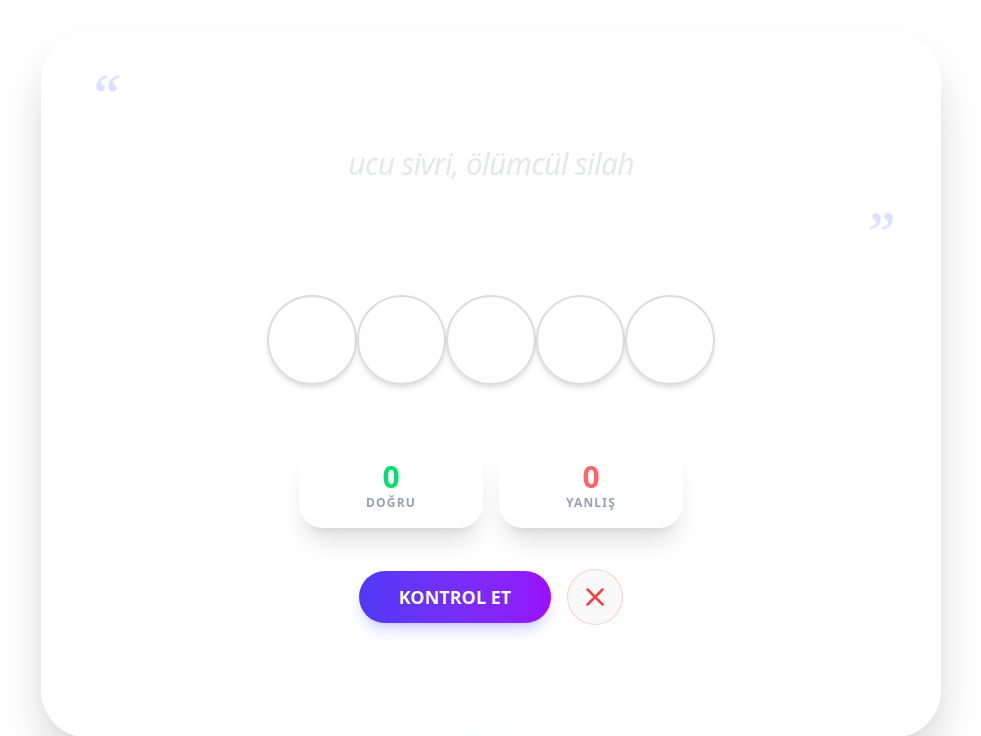
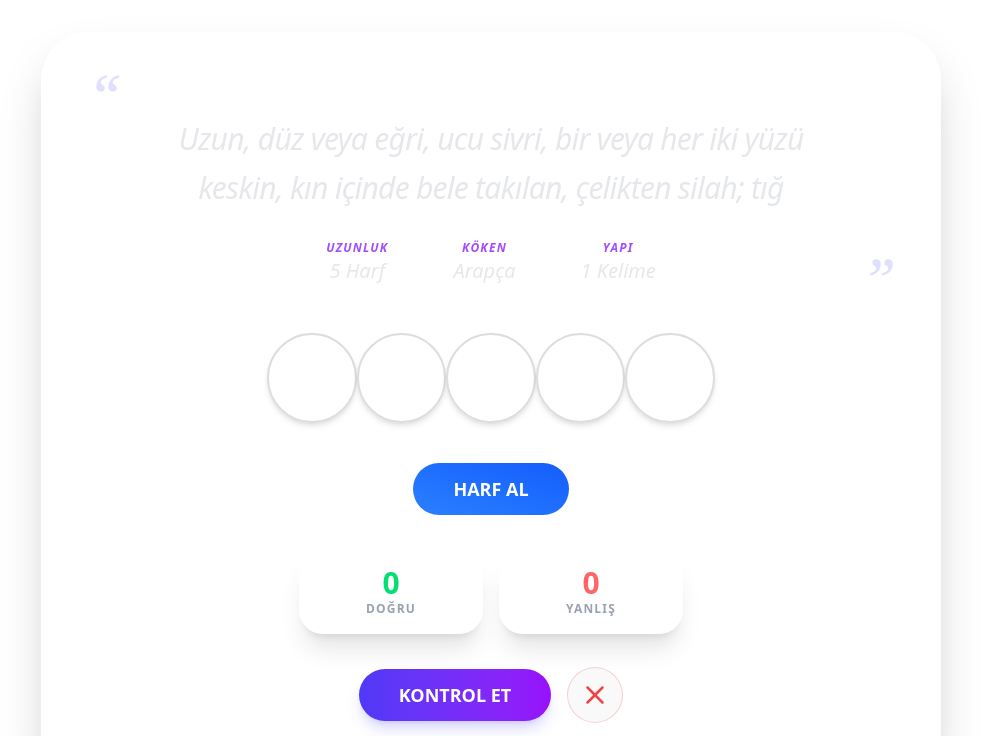
Before and after one commit to kaancaydin/kelimeOyunu, a React (Vite) app: page / in a window 1280 px wide. Shown: the top 736 px of the page, without its empty margins (149-1130 px from the left). Built offline with nearby package versions, Linux system fonts and the light colour scheme.

Commit message:
Added WordDescription component and styled it

```diff
--- a/public/kelimeler.json
+++ b/public/kelimeler.json
@@ -1,9 +1,9 @@
 {
     "kelimeler": [
         {
-            "aciklama": "ucu sivri, ölümcül silah",
-            "kelime": "kılıç",
-            "koken": "arapça",
+            "aciklama": "Uzun, düz veya eğri, ucu sivri, bir veya her iki yüzü keskin, kın içinde bele takılan, çelikten silah; tığ",
+            "kelime": "Kılıç",
+            "koken": "Arapça",
             "harfSayisi": 5,
             "kelimeSayisi": 1
         },
@@ -71,13 +71,6 @@
             "kelimeSayisi": 1
         },
         {
-            "aciklama": "Günün konusu olan, şimdiki, bugünkü",
-            "kelime": "Güncel",
-            "koken": "Türkçe",
-            "harfSayisi": 6,
-            "kelimeSayisi": 1
-        },
-        {
             "aciklama": "Genellikle dükkânlarda satıcıların önündeki uzun masa",
             "kelime": "Tezgah",
             "koken": "Farsça",
--- a/src/App.tsx
+++ b/src/App.tsx
@@ -7,6 +7,7 @@ import { CloseIcon } from "./components/CloseIcon";
 import { WordInput } from "./components/WordInput";
 import { GameOver } from "./components/GameOver";
 import { ScoreBoard } from "./components/ScoreBoard";
+import { WordDescription } from "./components/WordDescription";
 
 type Kelime = {
   aciklama: string;
@@ -90,16 +91,6 @@ function App() {
 
   return (
     <>
-      {kelimeler.map((item, index) => (
-        <ul className="hidden">
-          <li key={index}>
-            <b>{item.kelime}</b> - {item.aciklama} - Harf : {item.harfSayisi} -
-            Köken : {item.koken}
-            {/* <p>{item.kelime.split("")[0]}</p> */}
-          </li>
-        </ul>
-      ))}
-
       {gameEnd ? (
         <GameOver
           onRestart={RestartTheGame}
@@ -108,23 +99,11 @@ function App() {
         />
       ) : (
         <div
-          className="p-8 rounded-[3rem] flex flex-col justify-center items-center gap-8
+          className="p-8 rounded-[3rem] flex flex-col justify-center items-center gap-6
              bg-white/5 backdrop-blur-md border border-white/10
              w-[90vw] max-w-225 min-h-150 shadow-2xl transition-all duration-300 mx-auto"
         >
-          <div className="relative w-full px-10 py-6 text-center italic text-gray-200">
-            <span className="absolute top-0 left-4 text-6xl text-indigo-500/20 font-serif">
-              “
-            </span>
-            <div className="w-full flex items-center justify-center px-6 min-h-37.5">
-              <p className="text-3xl font-medium leading-relaxed tracking-tight text-center italic text-gray-200 wrap-break-word">
-                {aktifKelime.aciklama}
-              </p>
-            </div>
-            <span className="absolute bottom-0 right-4 text-6xl text-indigo-500/20 font-serif">
-              ”
-            </span>
-          </div>
+          <WordDescription aktifKelime={aktifKelime} />
           <WordInput
             key={`${currentIndex}-${gameEnd}`}
             setHarfler={setHarfler}
@@ -132,7 +111,10 @@ function App() {
             inputRefs={inputRefs}
             onEnter={kontrolEt}
           />
-
+          <button className="uppercase px-10 py-3 rounded-full font-extrabold cursor-pointer text-lg
+          bg-linear-to-bl from-blue-600 to-blue-500 text-white">
+            Harf Al
+          </button>
           <div className="w-full flex justify-center py-2 border-y border-white/5">
             <ScoreBoard score={score} />
           </div>
@@ -166,7 +148,7 @@ function App() {
               </button>
             </Tippy>
           </div>
-          <div className="h-12 overflow-hidden"></div>
+          <div className=" overflow-hidden"></div>
           {sonuc && (
             <p
               className={`text-3xl font-black tracking-widest animate-bounce
@@ -179,6 +161,23 @@ function App() {
       )}
 
       <Timer ref={timerRef} />
+      <div className="hidden">
+        {kelimeler.map((item, index) => (
+          <ul
+            className="flex justify-center items-center flex-col gap-8 p-5
+                bg-white/10 backdrop-blur-xl border border-white/20
+                rounded-[3rem] shadow-[0_20px_50px_rgba(0,0,0,0.3)]
+                w-[60vw] max-w-225 min-h-20
+                transition-all duration-500 hover:shadow-indigo-500/20"
+          >
+            <li key={index}>
+              <b>{item.kelime}</b> - {item.aciklama} - Harf : {item.harfSayisi}{" "}
+              - Köken : {item.koken}
+              {/* <p>{item.kelime.split("")[0]}</p> */}
+            </li>
+          </ul>
+        ))}
+      </div>
     </>
   );
 }
--- a/src/components/GameOver.tsx
+++ b/src/components/GameOver.tsx
@@ -17,6 +17,7 @@ export const GameOver = ({ totalPoints, score, onRestart }: Props) => {
       className="flex justify-center items-center flex-col gap-8 p-10
                 bg-white/10 backdrop-blur-xl border border-white/20
                 rounded-[3rem] shadow-[0_20px_50px_rgba(0,0,0,0.3)]
+                w-[60vw] max-w-225 min-h-125
                 transition-all duration-500 hover:shadow-indigo-500/20"
     >
       {/* Başlık Bölümü */}
@@ -24,8 +25,8 @@ export const GameOver = ({ totalPoints, score, onRestart }: Props) => {
         <h2 className="text-5xl font-black tracking-tighter bg-linear-to-b from-white to-gray-400 bg-clip-text text-transparent">
           TEBRİKLER!
         </h2>
-        <p className="text-gray-400 font-medium tracking-widest uppercase text-sm">
-          Oyun Sona Erdi
+        <p className="text-gray-400 uppercase font-medium tracking-widest  text-sm">
+          OYUN SONA ERDİ
         </p>
       </div>
 
--- /dev/null
+++ b/src/components/WordDescription.tsx
@@ -0,0 +1,69 @@
+interface Kelime {
+  aciklama: string;
+  kelime: string;
+  harfSayisi: number;
+  kelimeSayisi: number;
+  koken: string;
+}
+
+interface Props {
+  aktifKelime: Kelime;
+}
+
+interface CluesProps {
+  parent: string;
+  children: React.ReactNode;
+  className?: string;
+}
+
+const Clues = ({ children, parent }: CluesProps) => {
+  return (
+    <div className="text-center">
+      <span className="font-bold block text-[#A34BFF] uppercase tracking-widest text-[12px]">
+        {parent}
+      </span>
+      <p className=" capitalize font-medium text-gray-200 text-xl ">
+        {children}
+      </p>
+    </div>
+  );
+};
+
+export const WordDescription = ({ aktifKelime }: Props) => {
+  return (
+    <div className="relative w-full px-10 py-6 text-center italic text-gray-200">
+      <span className="absolute top-0 left-4 text-6xl text-indigo-500/20 font-serif">
+        “
+      </span>
+      <div className="w-full flex items-center justify-center px-6 min-h-37.5">
+        <p className="text-3xl font-medium leading-relaxed tracking-tight text-center italic text-gray-200 wrap-break-word">
+          {aktifKelime.aciklama}
+        </p>
+      </div>
+      <span className="absolute bottom-0 right-4 text-6xl text-indigo-500/20 font-serif">
+        ”
+      </span>
+      <div className="flex justify-center items-center gap-8 ">
+        <Clues parent="Uzunluk"> {`${aktifKelime.harfSayisi} Harf`} </Clues>
+        <div className="w-px h-8 bg-white/10" />
+        <Clues parent="Köken"> {aktifKelime.koken} </Clues>
+        <div className="w-px h-8 bg-white/10" />
+        <Clues children={`${aktifKelime.kelimeSayisi} Kelime`} parent="Yapı" />
+      </div>
+    </div>
+  );
+};
+
+/* yedek tasarım
+<div className="flex justify-center gap-4 flex-wrap">
+  <span className="px-4 py-1.5 rounded-full bg-indigo-500/10 border border-indigo-500/20 text-indigo-300 text-sm font-medium">
+    {aktifKelime.harfSayisi} Harf
+  </span>
+  <span className="px-4 py-1.5 rounded-full bg-purple-500/10 border border-purple-500/20 text-purple-300 text-sm font-medium capitalize">
+    {aktifKelime.koken}
+  </span>
+  <span className="px-4 py-1.5 rounded-full bg-blue-500/10 border border-blue-500/20 text-blue-300 text-sm font-medium">
+    {aktifKelime.kelimeSayisi} Kelime
+  </span>
+</div>
+*/
```
